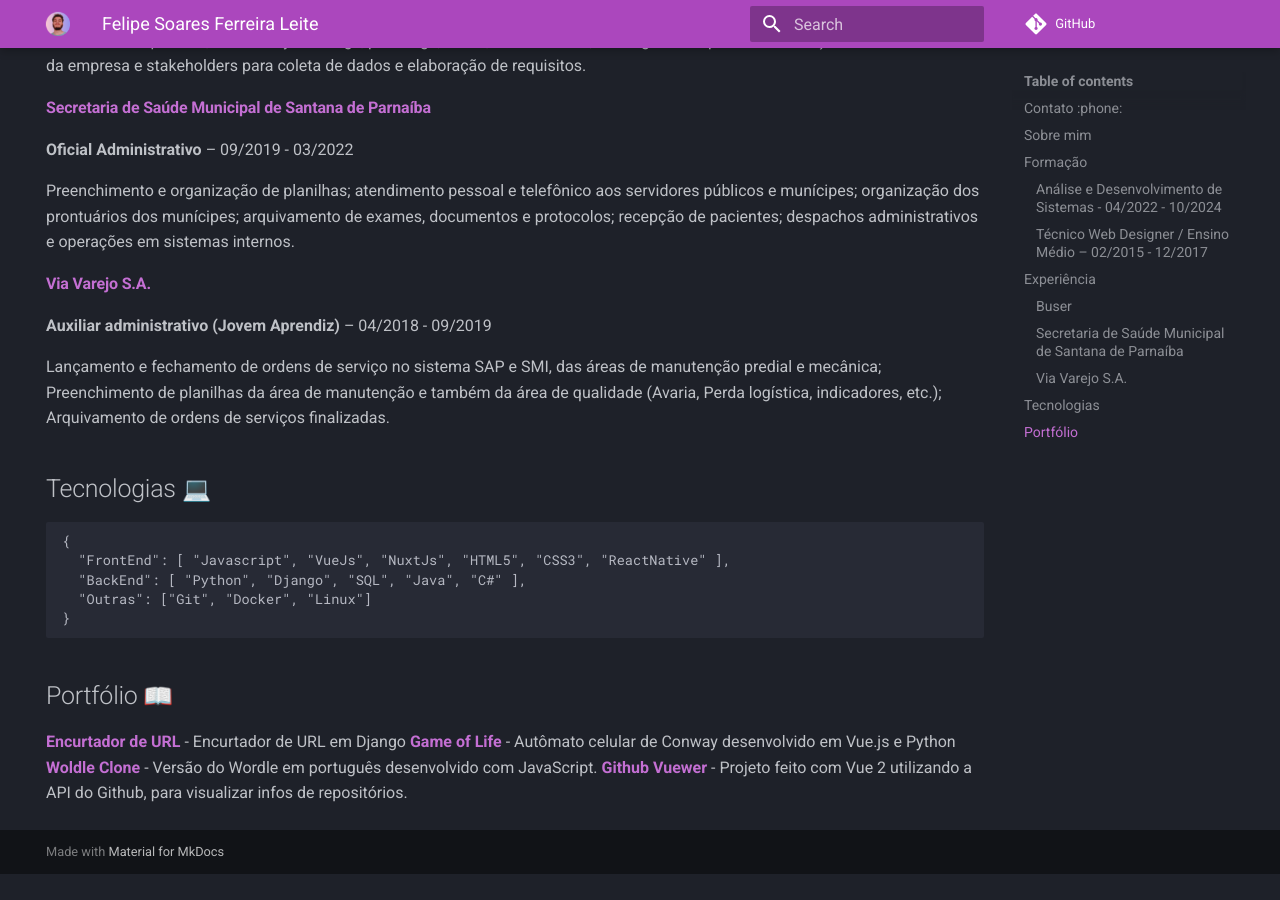
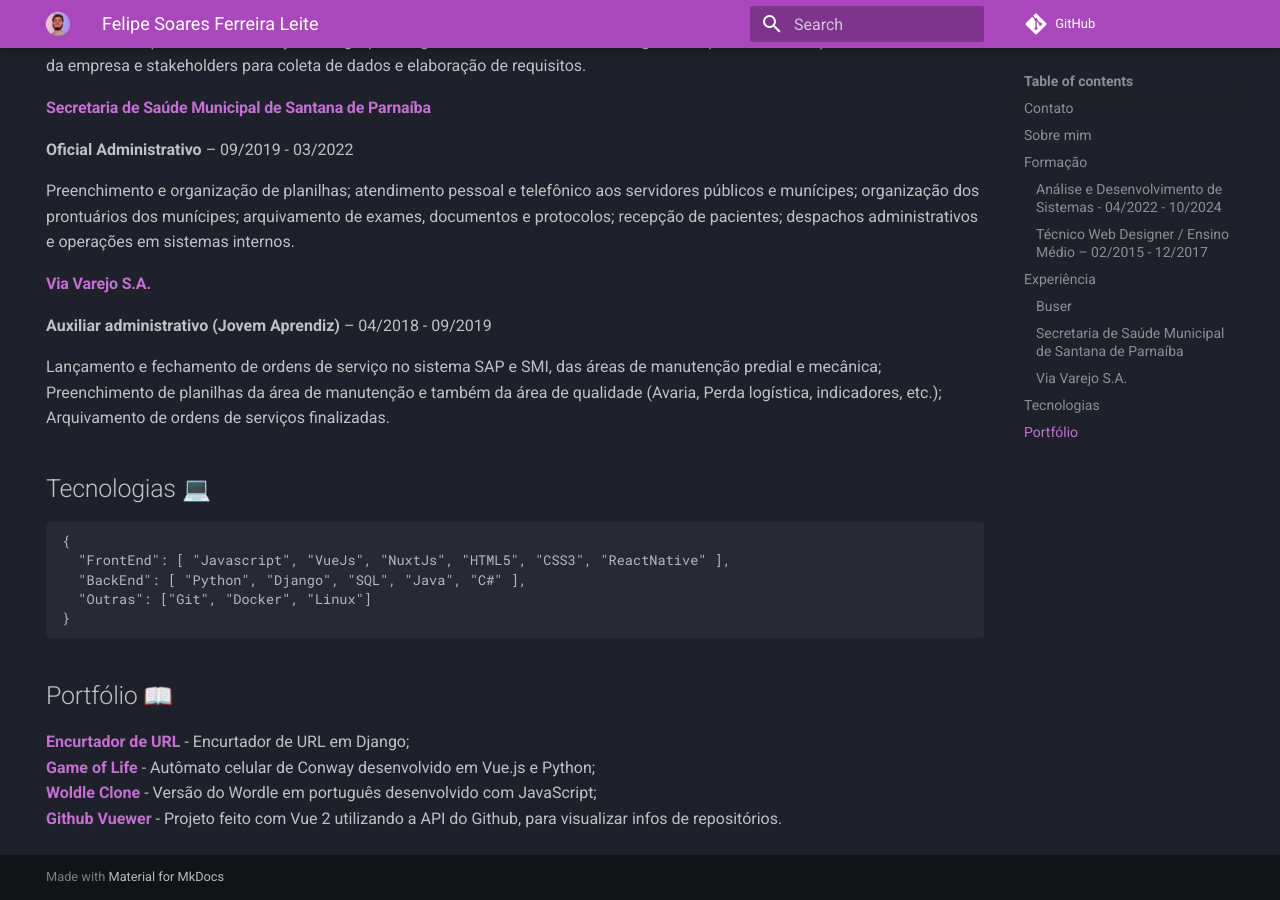
Before and after one commit to felipesoaresfl/my-resume, an MkDocs documentation site: the page built from docs/index.md, in a window 1280 px wide and 900 px high, scrolled down 1346 px. Built offline with MkDocs 1.6.1 and Material for MkDocs 9.7.7, drawn with Linux system fonts in a browser that asks for light colours; emoji names are drawn with the system emoji font; comment, search, counter and statistics services are not loaded; before the commit the page ends 2220 px from its top, so only the background shows below that; some of the changed text lies outside the part shown.

Commit message:
fix spaces and emojis

```diff
--- a/docs/index.md
+++ b/docs/index.md
@@ -3,7 +3,7 @@
   - navigation
 ---
 # Felipe Soares Ferreira Leite
-## Contato :phone:
+## Contato :telephone:
 > :material-email: felipesoaresfleite@gmail.com<br>
 > :simple-whatsapp: [Whatsapp](https://wa.me/5511949547717) : +55 11 949547717<br>
 > :simple-github: [Github](https://github.com/felipesoaresfl)<br>
@@ -15,7 +15,7 @@
 
 Ainda um mero padawan quando o assunto são hard skills, tenho ótimas soft skills, sou comunicativo, trabalho muito bem em equipe, proativo e questionador, pois gosto de entender todo o processo quando estou desenvolvendo. Possuo interesse em cargos de gestão em tech, como um Team Lead ou Tech Manager, pois me identifico com o perfil de liderança e adoraria ajudar outras pessoas a crescer profissionalmente, além de cuidar da evolução de um time.
 
-Sempre gostei de frontend, mas em minha rotina trabalho sou mais um dev fullstack, tenho interesse nas áreas de DevOps e Segurança também, porém vou focar em aprender o máximo que puder como fullstack antes de partir para novos conhecimentos, é só o inicio da jornada. (: :rocket:
+Sempre gostei de frontend, mas em minha rotina trabalho sou mais um dev fullstack, tenho interesse nas áreas de DevOps e Segurança também, porém vou focar em aprender o máximo que puder como fullstack antes de partir para novos conhecimentos, é só o inicio da jornada. (:
 
 ## Formação :books:
 
@@ -29,7 +29,7 @@
 
 Desenvolvimento de programas de computador para Internet seguindo as especificações e paradigmas das linguagens de programação. Manutenção e desenvolvimento de sites e portais na internet. Modelagem, implementação e manutenção de bancos de dados.
 
-## Experiência :handbag:
+## Experiência :briefcase:
 
 #### [Buser](https://buser.com.br)
 
@@ -63,7 +63,7 @@
 
 ## Portfólio :book:
 
-**[Encurtador de URL](https://github.com/felipesoaresfl/django-encurtador-URL)** - Encurtador de URL em Django
-**[Game of Life](https://github.com/felipesoaresfl/game-of-life)** - Autômato celular de Conway desenvolvido em Vue.js e Python
-**[Woldle Clone](https://github.com/felipesoaresfl/wordle-clone-js)** - Versão do Wordle em português desenvolvido com JavaScript.
+**[Encurtador de URL](https://github.com/felipesoaresfl/django-encurtador-URL)** - Encurtador de URL em Django; <br>
+**[Game of Life](https://github.com/felipesoaresfl/game-of-life)** - Autômato celular de Conway desenvolvido em Vue.js e Python; <br>
+**[Woldle Clone](https://github.com/felipesoaresfl/wordle-clone-js)** - Versão do Wordle em português desenvolvido com JavaScript; <br>
 **[Github Vuewer](https://github.com/felipesoaresfl/github_vuewer)** - Projeto feito com Vue 2 utilizando a API do Github, para visualizar infos de repositórios.
```
